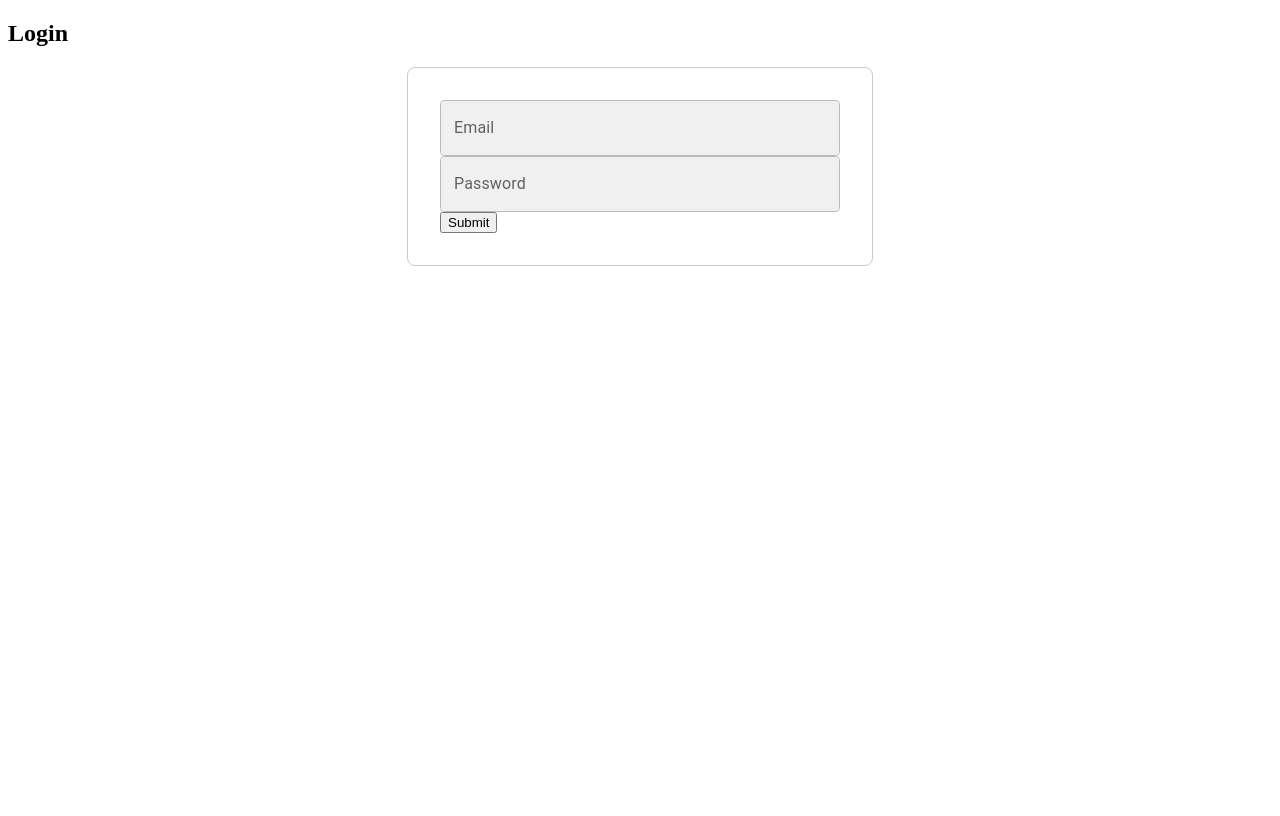
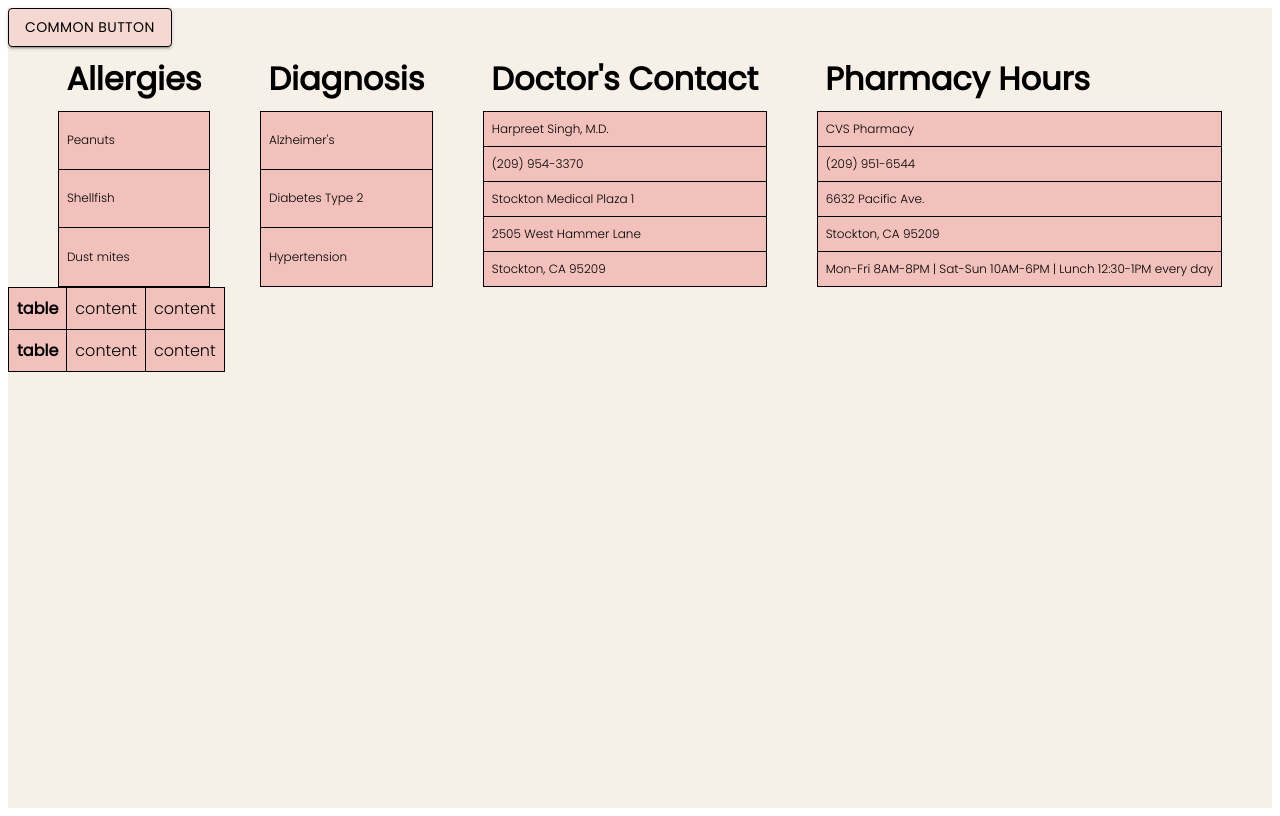
Before and after one commit to Brand0nLe/Pill-Pal-FrontEnd, a React (Create React App) app: page / in a window 1280 px wide. Built offline with nearby package versions, Linux system fonts and the light colour scheme.

Commit message:
lectureNow

```diff
--- a/src/App.tsx
+++ b/src/App.tsx
@@ -1,11 +1,14 @@
 import React from 'react';
 import './App.css';
 import LoginPage from '../src/components/pages/loginpage/LoginPage';
+import DashboardPage from './components/pages/dashboardpage/DashboardPage';
+
 
 function App() {
   return (
     <div className="App">
-      <LoginPage/>
+      < DashboardPage />
+
     </div>
   );
 }
--- a/src/components/common/button/Button.tsx
+++ b/src/components/common/button/Button.tsx
@@ -1 +1,12 @@
-<></>
+import React from 'react'
+import { Button } from '@mui/material'
+import '../../assets/fonts/Fonts.css';
+// import './Button.css';
+
+export default function CommonButton() {
+  return (
+    < Button style={{ fontFamily: 'PoppinsRegular', backgroundColor: "rgba(242, 193, 188, 0.5)", color: 'black', border: '1px solid black'}} variant='contained' className='commonButton'>
+        Common button
+    </Button>
+  )
+}
--- a/src/components/pages/dashboardpage/DashboardPage.css
+++ b/src/components/pages/dashboardpage/DashboardPage.css
@@ -1 +1,65 @@
 @import '../../assets/fonts/Fonts.css';
+
+.parent-bg {
+    background-color: #F7F0E8;
+    min-height: 800px;
+}
+.my-tbl {
+    border-collapse: collapse;
+    display: table;
+  }
+  .my-tbl th,
+.my-tbl td {
+  padding: 8px;
+  text-align: left;
+}
+thead {
+    font-family: PoppinsRegular;
+    font-size: 32px;
+    text-align: left;
+
+}
+tbody {
+    background-color: #F2C1BC;
+    font-family: PoppinsLight;
+    font-size: 12px;
+}
+/* .my-tbl td {
+} */
+.my-tbl td {
+      border: 1px solid black;
+    overflow: hidden;
+    white-space: nowrap;
+    text-overflow: ellipsis;
+  }
+
+.my-tbl th {
+    background-color: transparent !important;
+}
+.tables-area {
+    display: flex;
+    flex-direction: row;
+    justify-content: space-evenly;
+}
+.horizontal-tbl {
+    background-color: #F2C1BC;
+    border-collapse: collapse;
+  }
+
+  .horizontal-tbl th,
+  .horizontal-tbl td {
+    border: 1px solid black;
+    padding: 8px;
+
+  }
+
+  .horizontal-tbl th {
+    text-align: left;
+    font-family: PoppinsRegular;
+
+  }
+
+  .horizontal-tbl td {
+    font-family: PoppinsLight;
+
+  }
--- a/src/components/pages/dashboardpage/DashboardPage.tsx
+++ b/src/components/pages/dashboardpage/DashboardPage.tsx
@@ -1 +1,123 @@
-<></>
+import React from 'react'
+import { Col, Container, Row } from 'react-bootstrap';
+import CommonButton from '../../common/button/Button'
+import './DashboardPage.css'
+
+export default function DashboardPage() {
+    return (
+        <div className='parent-bg'>
+            < Container >
+                < Row className='justify-content-md-center mt-5' >
+                    < Col md={6}>
+                        < CommonButton />
+                    </Col>
+                    < div className='tables-area'>
+
+                        <table id='allergies' className='my-tbl'>
+                            <thead>
+                                <tr>
+                                    <th>Allergies</th>
+                                </tr>
+                            </thead>
+                            <tbody>
+                                <tr>
+                                    <td>Peanuts</td>
+                                </tr>
+                                <tr>
+                                    <td>Shellfish</td>
+                                </tr>
+                                <tr>
+                                    <td>Dust mites</td>
+                                </tr>
+                            </tbody>
+                        </table>
+
+                        <table id='Diagnosis' className='my-tbl'>
+                            <thead>
+                                <tr>
+                                    <th>Diagnosis</th>
+                                </tr>
+                            </thead>
+                            <tbody>
+                                <tr>
+                                    <td>Alzheimer's</td>
+                                </tr>
+                                <tr>
+                                    <td>Diabetes Type 2</td>
+                                </tr>
+                                <tr>
+                                    <td>Hypertension</td>
+                                </tr>
+                            </tbody>
+                        </table>
+
+                        <table id='doctorContact' className='my-tbl'>
+                            <thead>
+                                <tr>
+                                    <th>Doctor's Contact</th>
+                                </tr>
+                            </thead>
+                            <tbody>
+                                <tr>
+                                    <td>Harpreet Singh, M.D.</td>
+                                </tr>
+                                <tr>
+                                    <td>(209) 954-3370</td>
+                                </tr>
+                                <tr>
+                                    <td>Stockton Medical Plaza 1</td>
+                                </tr>
+                                <tr>
+                                    <td>2505 West Hammer Lane</td>
+                                </tr>
+                                <tr>
+                                    <td>Stockton, CA 95209</td>
+                                </tr>
+                            </tbody>
+                        </table>
+
+                        <table id='pharmacyHours' className='my-tbl'>
+                            <thead>
+                                <tr>
+                                    <th>Pharmacy Hours</th>
+                                </tr>
+                            </thead>
+                            <tbody>
+                                <tr>
+                                    <td>CVS Pharmacy</td>
+                                </tr>
+                                <tr>
+                                    <td>(209) 951-6544</td>
+                                </tr>
+                                <tr>
+                                    <td>6632 Pacific Ave.</td>
+                                </tr>
+                                <tr>
+                                    <td>Stockton, CA 95209</td>
+                                </tr>
+                                <tr>
+                                    <td>Mon-Fri 8AM-8PM | Sat-Sun 10AM-6PM | Lunch 12:30-1PM every day </td>
+                                </tr>
+                            </tbody>
+                        </table>
+                    </div>
+                    <div className='active-meds-area'>
+                        <table className='horizontal-tbl'>
+                            <tr>
+                                <th>table</th>
+                                <td>content</td>
+                                <td>content</td>
+                            </tr>
+                            <tr>
+                                <th>table</th>
+                                <td>content</td>
+                                <td>content</td>
+                            </tr>
+                        </table>
+
+                    </div>
+                </Row>
+            </Container>
+        </div>
+    );
+}
--- a/src/components/pages/loginpage/LoginPage.tsx
+++ b/src/components/pages/loginpage/LoginPage.tsx
@@ -3,6 +3,7 @@ import { Container, Row, Col, Form, Button } from 'react-bootstrap';
 import { createTheme, ThemeProvider } from '@mui/material/styles';
 import { TextField } from '@mui/material';
 import '../loginpage/LoginPage.css';
+import CommonButton from '../../common/button/Button';
 
 // Define Material UI theme
 const theme = createTheme();
@@ -48,9 +49,7 @@ function LoginPage() {
                   }}
                 />
               </Form.Group>
-              <Button variant="contained" type="submit">
-                Submit
-              </Button>
+                < CommonButton />
             </Form>
           </Col>
         </Row>
--- a/tsconfig.json
+++ b/tsconfig.json
@@ -1,5 +1,8 @@
 {
   "compilerOptions": {
+    "paths": {
+      "@mui/styled-engine": ["./node_modules/@mui/styled-engine-sc"]
+    },
     "target": "es5",
     "lib": [
       "dom",
```
Also changed, not shown: src/components/common/button/Button.css (line endings or trailing spaces).
